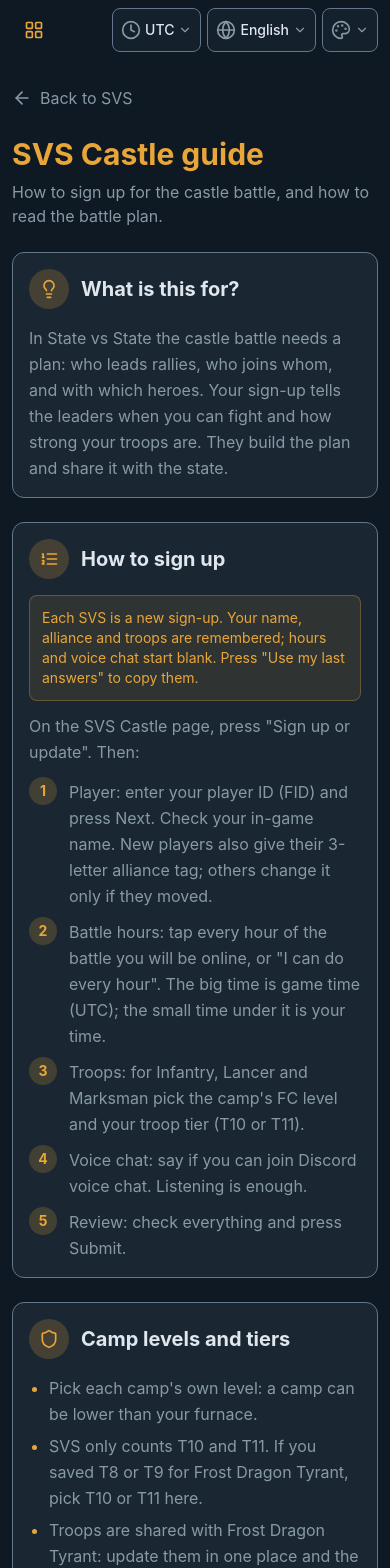
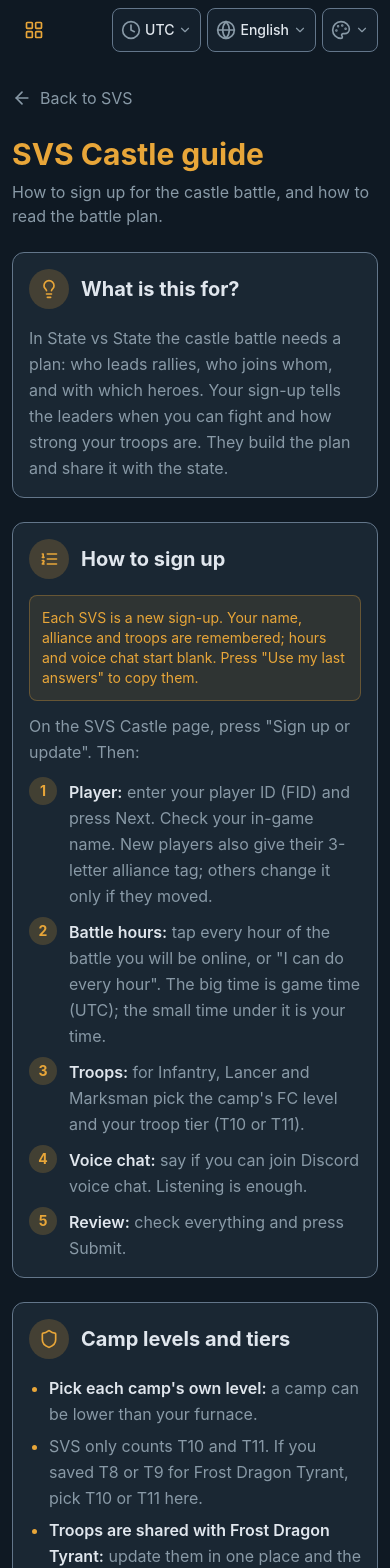
Before and after one commit to viscount-wos/minister-management, a React (Vite) app in the folder frontend/: page /svs/guide in a window 390 px wide. Shown: the top 1568 px of the page. Built offline with nearby package versions, Linux system fonts and the light colour scheme.

Commit message:
Guides: bold the 'Label:' lead of each step/bullet so phone readers can skim

```diff
--- a/frontend/src/shared/guide/GuideBits.tsx
+++ b/frontend/src/shared/guide/GuideBits.tsx
@@ -41,6 +41,25 @@ export function GuideSection({
   );
 }
 
+/**
+ * "Label: text" -> the label in bold, so a phone reader can skim the steps. Only a short lead (<= 48 chars) ending
+ * in ": " (or the full-width "：") counts, so times like 05:00 never split.
+ */
+export function LeadText({ text }: { text: string }) {
+  const m = text.match(/^([^:：]{1,48}?)(: |：)([\s\S]+)$/);
+  if (!m) return <>{text}</>;
+  return (
+    <>
+      <strong className="font-semibold text-theme-text">
+        {m[1]}
+        {m[2].trim()}
+      </strong>
+      {m[2] === '：' ? '' : ' '}
+      {m[3]}
+    </>
+  );
+}
+
 /** A bullet list (or numbered steps with `ordered`) of translated keys. */
 export function GuideList({ keys, t, ordered }: { keys: string[]; t: (key: string) => string; ordered?: boolean }) {
   if (ordered) {
@@ -54,7 +73,9 @@ export function GuideList({ keys, t, ordered }: { keys: string[]; t: (key: strin
             >
               {i + 1}
             </span>
-            <span className="min-w-0 pt-0.5">{t(key)}</span>
+            <span className="min-w-0 pt-0.5">
+              <LeadText text={t(key)} />
+            </span>
           </li>
         ))}
       </ol>
@@ -63,7 +84,9 @@ export function GuideList({ keys, t, ordered }: { keys: string[]; t: (key: strin
   return (
     <ul className="list-disc ps-5 space-y-1.5 marker:text-accent">
       {keys.map((key) => (
-        <li key={key}>{t(key)}</li>
+        <li key={key}>
+          <LeadText text={t(key)} />
+        </li>
       ))}
     </ul>
   );
```
